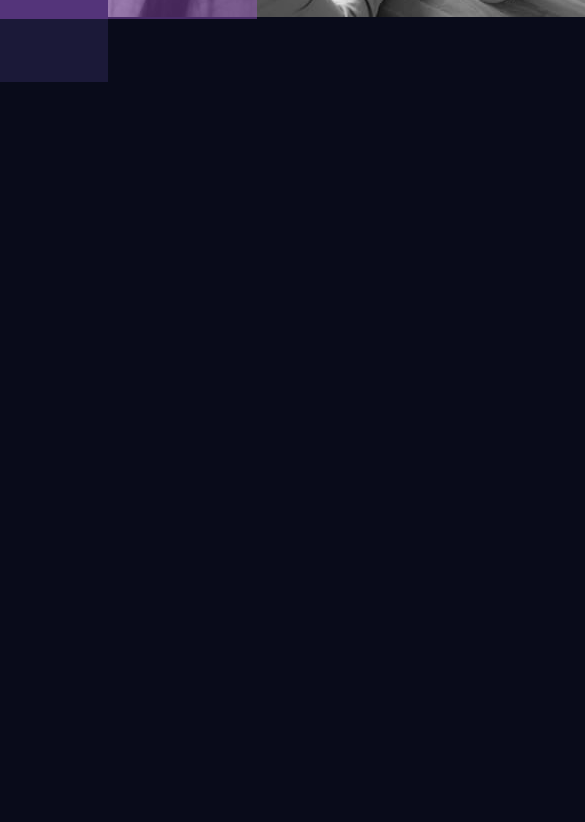
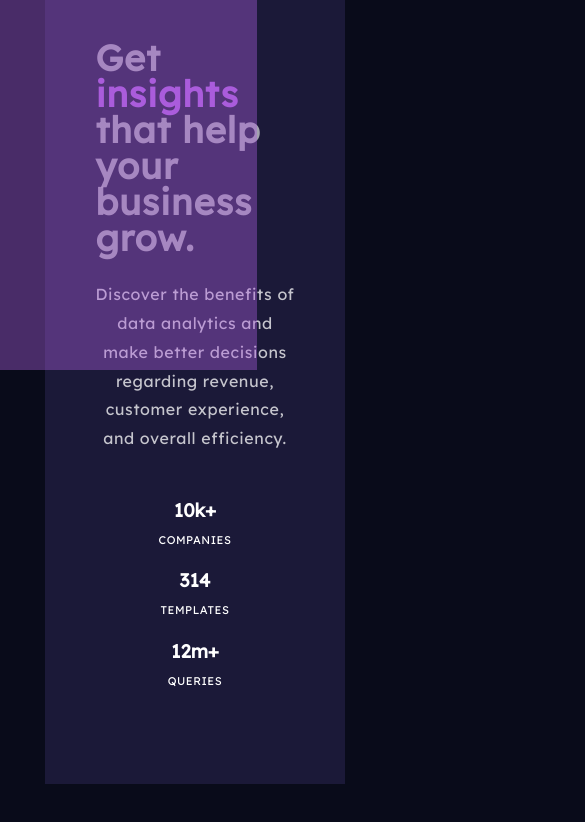
Before and after one commit to tirahman105/card_componet, a plain HTML site: page index.html in a window 390 px wide. Shown: the part 570-1392 px from the top of the page, 585 px wide, since content can reach past the window. Before the commit the page ends 844 px from the top, so only its background shows below. Drawn offline with Linux system fonts and the light colour scheme.

Commit message:
responsive

```diff
--- a/style.css
+++ b/style.css
@@ -71,3 +71,35 @@ body{
 	position: fixed;
 	right: 133px;
 }
+.right-side img{
+	object-fit: cover;
+}
+
+/* responsive design */
+
+
+@media only screen and (max-width: 600px) {
+	.card-component {
+
+	  flex-direction: column-reverse;
+	 align-items: center;
+	  margin-bottom: 100px;
+
+
+	}
+	.bottom{
+		display: flex;
+		flex-direction: column;
+		align-items: center;
+
+
+	}
+	.bottom-info{
+		text-align: center;
+		margin-top: 10px;
+	}
+	.card-text{
+		text-align: center;
+	}
+
+  }
```
